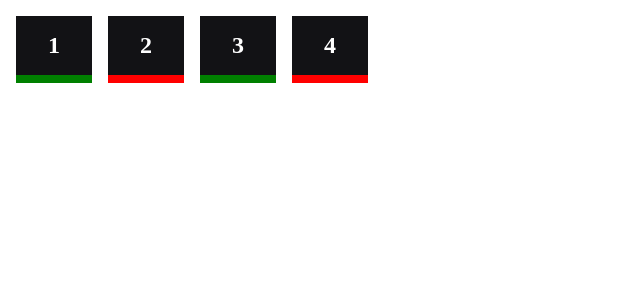
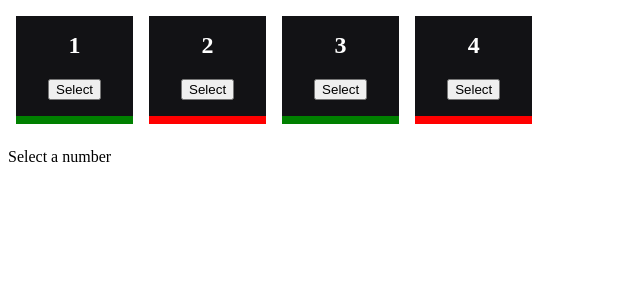
Before and after one commit to roblesdotdev/complete-vuejs, a Vue app: page / in a window 1280 px wide. Shown: the top 300 px of the page, without its empty margins (0-640 px from the left). Built offline with nearby package versions, Linux system fonts and the light colour scheme.

Commit message:
sfc emit

```diff
--- a/src/App.vue
+++ b/src/App.vue
@@ -1,9 +1,22 @@
 <script setup>
+import { ref } from "vue";
 import Num from "./components/Num.vue";
 
 const numbers = [1, 2, 3, 4];
+const selected = ref(-1);
+
+function onSelect(n) {
+  selected.value = n;
+}
+
+function reset() {
+  selected.value = -1;
+}
 </script>
 
 <template>
-  <Num v-for="number in numbers" :number="number" />
+  <Num v-for="number in numbers" :number="number" @select="onSelect" />
+  <h3 v-if="selected > 0">{{ selected }}</h3>
+  <p v-else>Select a number</p>
+  <button v-if="selected > 0" @click="reset">Reset</button>
 </template>
--- a/src/components/Num.vue
+++ b/src/components/Num.vue
@@ -2,6 +2,8 @@
 const props = defineProps({
   number: Number,
 });
+
+const emit = defineEmits(["select"]);
 
 function isEven() {
   return props.number % 2 === 0;
@@ -10,11 +12,16 @@ function isEven() {
 function getClass() {
   return isEven() ? "border-red" : "border-green";
 }
+
+function onSelect() {
+  emit("select", props.number);
+}
 </script>
 
 <template>
   <div class="box" :class="getClass()">
     {{ number }}
+    <button @click="onSelect" class="btn">Select</button>
   </div>
 </template>
 
@@ -27,6 +34,7 @@ function getClass() {
   color: #fff;
   font-size: 24px;
   font-weight: bold;
+  text-align: center;
 }
 
 .border-red {
@@ -36,4 +44,9 @@ function getClass() {
 .border-green {
   border-bottom: solid 8px green;
 }
+
+.btn {
+  display: block;
+  margin-top: 20px;
+}
 </style>
```
